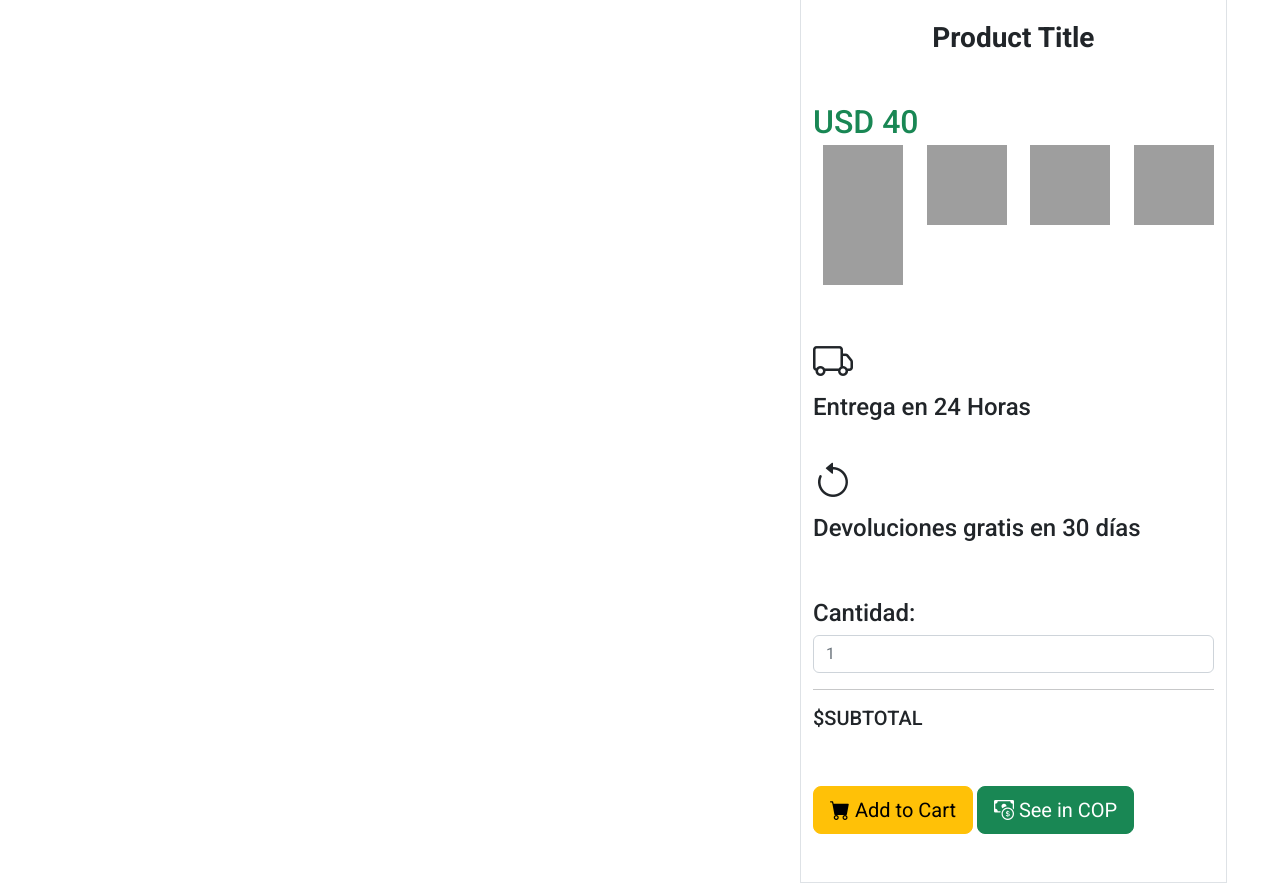
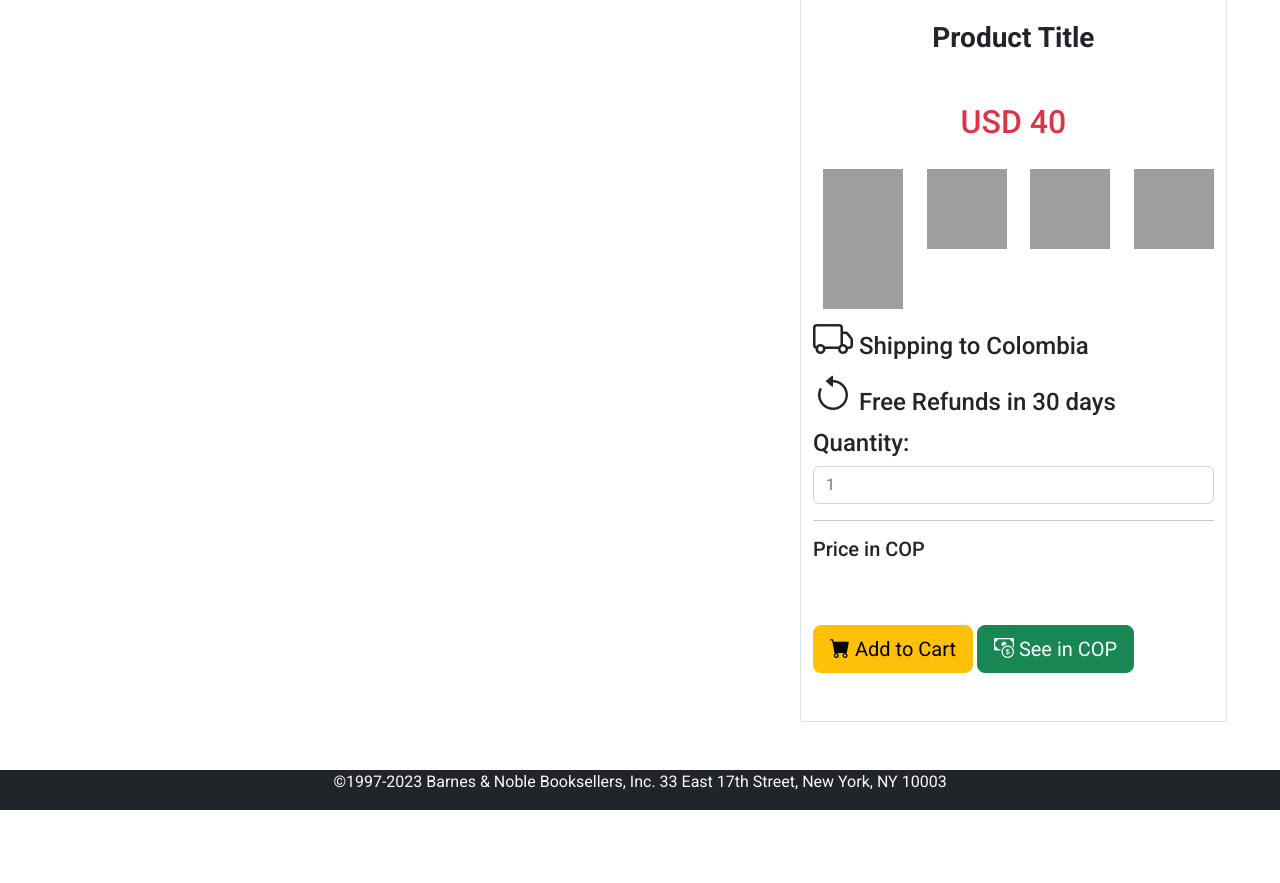
Before and after one commit to davidmillan5/BookstoreSite, a website: page src/views/productinfo.html in a window 1280 px wide. Shown: the part 132-1015 px from the top of the page. After the commit the page ends 942 px from the top, so only its background shows below. Drawn offline with nearby package versions, Linux system fonts and the light colour scheme; grey boxes are pictures that could not be loaded.

Commit message:
Product View Done

```diff
--- a/src/views/productinfo.html
+++ b/src/views/productinfo.html
@@ -94,7 +94,7 @@
           </div>
           <div class="col-4 border border-start align-self-center">
             <h3 class="fw-bold my-5 text-md-center" id="title">Product Title</h3>
-            <h2 class="text-success my-4" id="price">USD 40</h2>
+            <h2 class="text-success my-5 text-danger text-md-center" id="price">USD 40</h2>
             <img
               src="https://cdn.worldvectorlogo.com/logos/visa.svg"
               alt="visa"
@@ -126,27 +126,27 @@
               class="img-fluid"
               id="paypal_img"
             />
-            <br /><br /><br />
-            <i class="bi bi-truck fs-1 mt-5"></i>
-            <h4>Entrega en 24 Horas</h4>
-            <br />
-            <i class="bi bi-arrow-counterclockwise fs-1"></i>
-            <h4>Devoluciones gratis en 30 días</h4>
-            <br /><br />
-            <h4>Cantidad:</h4>
+
+
+            <h4 class="my-2"><i class="bi bi-truck fs-1"></i> Shipping to Colombia </h4>
+
+            <h4><i class="bi bi-arrow-counterclockwise fs-1"></i> Free Refunds in 30 days</h4>
+
+
+            <h4>Quantity:</h4>
             <input type="number" class="form-control" placeholder="1" />
 
             <hr />
-            <h5 class="mt-2">$SUBTOTAL</h5>
-
+            <h5 class="mt-2">Price in COP</h5>
+            <p id="ValueInCOP"></p>
             <button
               type="button"
               class="btn btn-warning my-5 btn-lg"
               id="btnAddProduct"
             >
-              <i class="bi bi-cart-fill"></i> Add to Cart
+              <i class="bi bi-cart-fill text-center align"></i> Add to Cart
             </button>
-            <button type="button" class="btn btn-success btn-lg my-5"><i class="bi bi-cash-coin"></i> See in COP</button>
+            <button type="button" class="btn btn-success btn-lg my-5 text-center"><i class="bi bi-cash-coin"></i> See in COP</button>
           </div>
         </div>
       </div>
```
